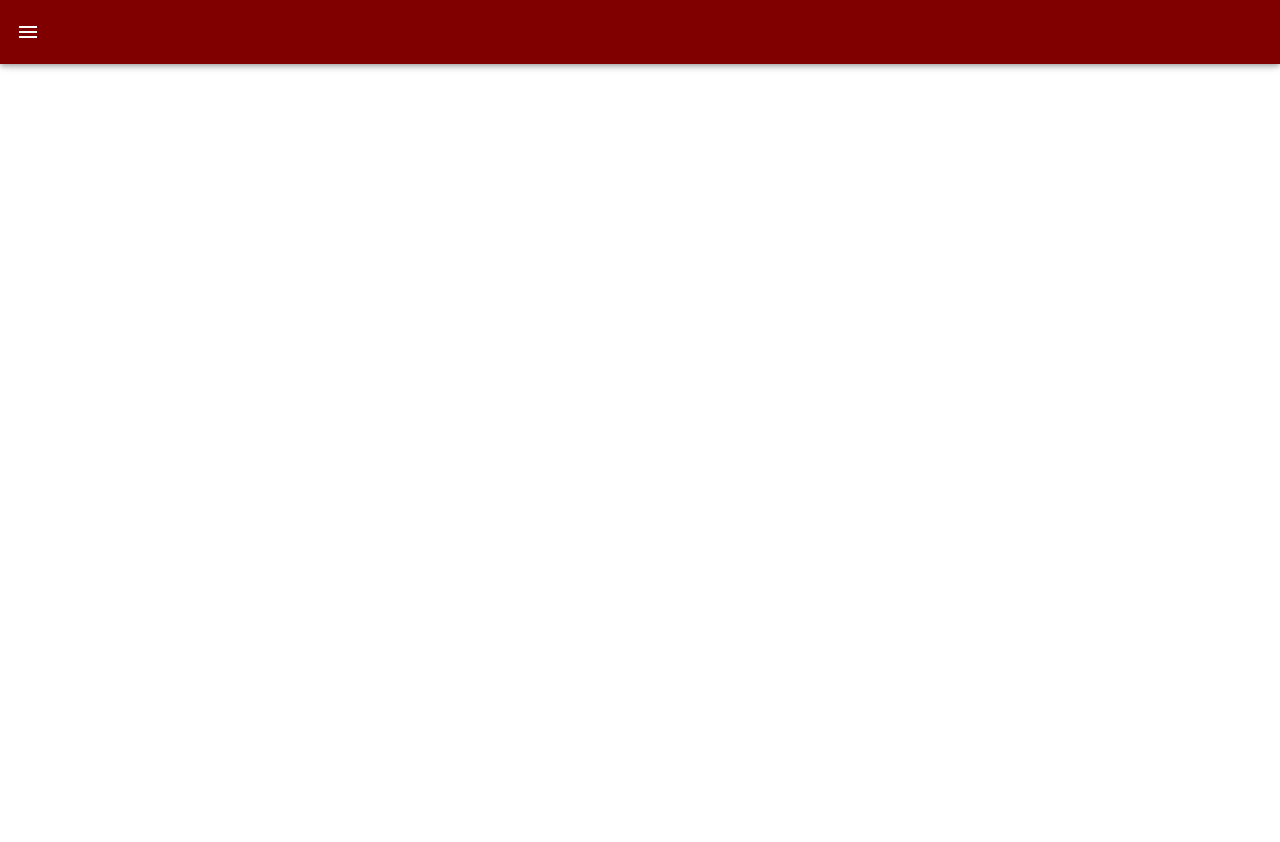
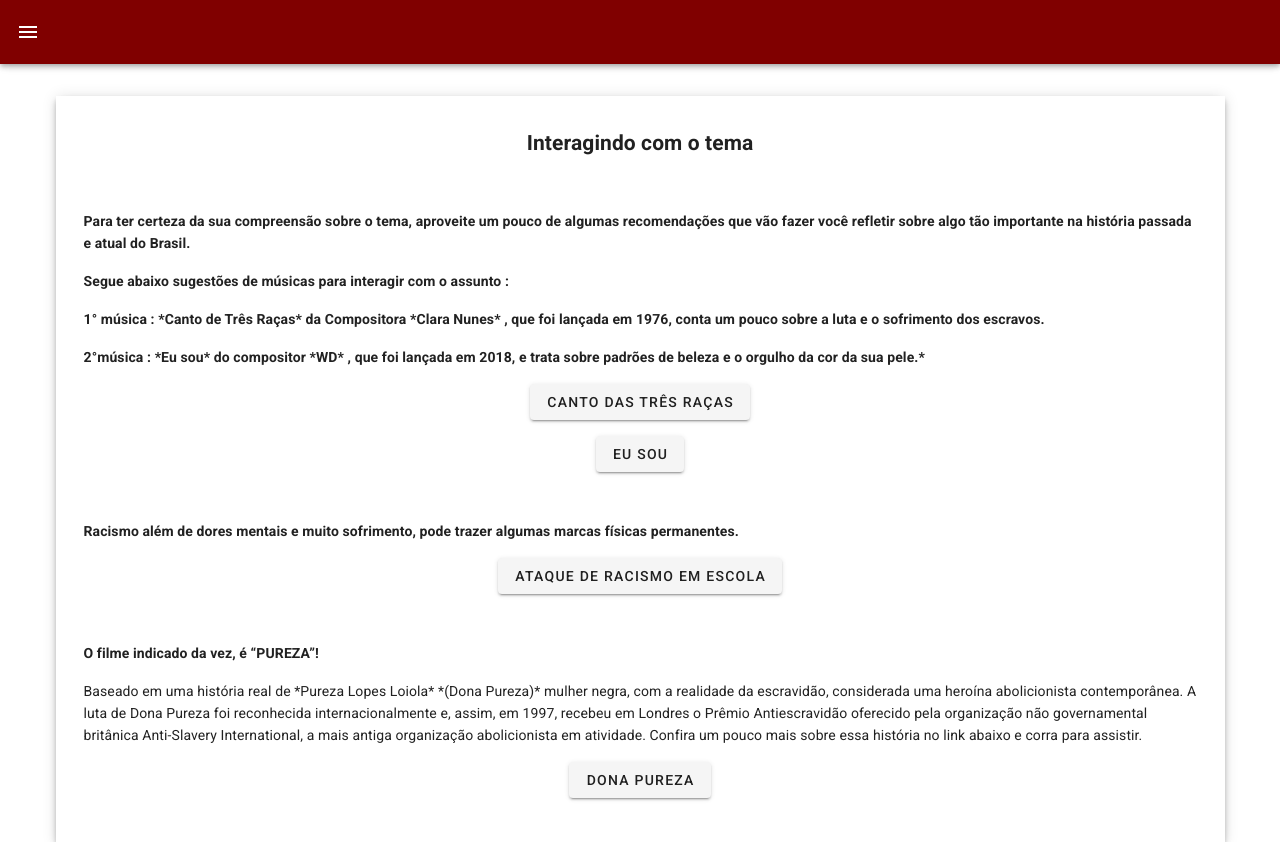
Before and after one commit to caioptt/aurea-project, a Vue app: page /extraPage in a window 1280 px wide. Before the commit the page ends 800 px from the top, so only its background shows below. Built offline with nearby package versions, Linux system fonts and the light colour scheme.

Commit message:
extra topic

```diff
--- a/src/App.vue
+++ b/src/App.vue
@@ -5,7 +5,7 @@
       <v-spacer></v-spacer>
     </v-app-bar>
 
-    <v-navigation-drawer width="280px" v-model="drawer" color="#DCDCDC" app>
+    <v-navigation-drawer width="290px" v-model="drawer" color="#DCDCDC" app>
       <v-img src="@/assets/aurea.jpg" height="100%" gradient="to top right, #80000071, #80000071">
         <v-list-item class="secondary pb-2">
           <v-list-item-content>
@@ -74,6 +74,19 @@
 
           <v-divider class="pt-1 ml-1 mr-1" color="white"></v-divider>
 
+          <v-list-item class="pl-0" to="/extraPage" link>
+            <v-list-item-icon>
+              <v-icon class="white--text">mdi-pencil-outline</v-icon>
+            </v-list-item-icon>
+
+            <v-list-item-content>
+              <v-list-item-title class="white--text pb-1 pt-1">
+                <h2>Interagindo com o tema</h2>
+              </v-list-item-title>
+            </v-list-item-content>
+          </v-list-item>
+          <v-divider class="pt-1 ml-1 mr-1" color="white"></v-divider>
+
           <v-list-item class="pl-0" to="/formPage" link>
             <v-list-item-icon>
               <v-icon class="white--text">mdi-pencil-outline</v-icon>
--- /dev/null
+++ b/src/components/extraPage.vue
@@ -0,0 +1,73 @@
+<template>
+  <v-container>
+    <v-row>
+      <v-card width="100%" class="mt-8 ml-2 mr-2" tile elevation="5">
+        <v-col>
+          <v-card-text class="text-center mt-2">
+            <h2>Interagindo com o tema</h2>
+          </v-card-text>
+        </v-col>
+
+        <v-col>
+          <v-card-text>
+            <p class="font-weight-bold">Para ter certeza da sua compreensão sobre o tema, aproveite um pouco de algumas
+              recomendações que vão
+              fazer você refletir sobre algo tão importante na história passada e atual do Brasil.</p>
+            <p class="font-weight-bold">
+              Segue abaixo sugestões de músicas para interagir com o assunto :
+            </p>
+
+            <p class="font-weight-bold">1° música : *Canto de Três Raças* da Compositora *Clara Nunes* , que foi lançada
+              em 1976, conta um pouco sobre a luta e o sofrimento dos escravos.
+            </p>
+
+            <p class="font-weight-bold">
+              2°música : *Eu sou* do compositor *WD* , que foi lançada em 2018, e trata sobre padrões de beleza e o
+              orgulho da cor da sua pele.*
+            </p>
+
+            <p class="text-center">
+              <v-btn link href="https://www.youtube.com/watch?v=3RKwNTWvCmU&ab_channel=RECORDTV">Canto das três raças
+              </v-btn>
+            </p>
+
+            <p class="text-center">
+              <v-btn link href="https://www.youtube.com/watch?v=QJ8Zp_HYsbI&ab_channel=WDOFICIAL">Eu sou
+              </v-btn>
+            </p>
+
+            <p class="pt-8 font-weight-bold">
+              Racismo além de dores mentais e muito sofrimento, pode trazer algumas marcas físicas permanentes.
+            </p>
+            <p class="text-center">
+              <v-btn link href="https://www.instagram.com/p/Cd9RBHSrmgq/?igshid=YmMyMTA2M2Y=">
+                ataque de racismo em escola</v-btn>
+            </p>
+
+            <p class="pt-8 font-weight-bold">
+              O filme indicado da vez, é “PUREZA”!
+            </p>
+
+            <p class="">
+              Baseado em uma história real de *Pureza Lopes Loiola* *(Dona Pureza)* mulher negra, com a realidade da
+              escravidão, considerada uma heroína abolicionista contemporânea. A luta de Dona Pureza foi reconhecida
+              internacionalmente e, assim, em 1997, recebeu em Londres o Prêmio Antiescravidão oferecido pela
+              organização não governamental britânica Anti-Slavery International, a mais antiga organização
+              abolicionista em atividade. Confira um pouco mais sobre essa história no link abaixo e corra para
+              assistir.
+            </p>
+            <p class="text-center">
+              <v-btn link href="https://www.instagram.com/p/Cd9RBHSrmgq/?igshid=YmMyMTA2M2Y=">
+                Dona Pureza</v-btn>
+            </p>
+
+          </v-card-text>
+        </v-col>
+      </v-card>
+    </v-row>
+  </v-container>
+</template>
+
+<script>
+export default {};
+</script>
--- a/src/router/index.js
+++ b/src/router/index.js
@@ -5,7 +5,7 @@ import FirstTopic from '@/components/FirstTopic'
 import SecondTopic from '@/components/SecondTopic'
 import ThirdTopic from '@/components/ThirdTopic'
 import FormPage from '@/components/FormPage'
-
+import ExtraPage from '@/components/extraPage'
 
 
 Vue.use(VueRouter)
@@ -16,6 +16,7 @@ const routes = [
     { meta: { isAuthenticated: true }, path: '/second', component: SecondTopic },
     { meta: { isAuthenticated: true }, path: '/third', component: ThirdTopic },
     { meta: { isAuthenticated: true }, path: '/formPage', component: FormPage },
+    { meta: { isAuthenticated: true }, path: '/extraPage', component: ExtraPage },
 ]
 
 const router = new VueRouter({
```
